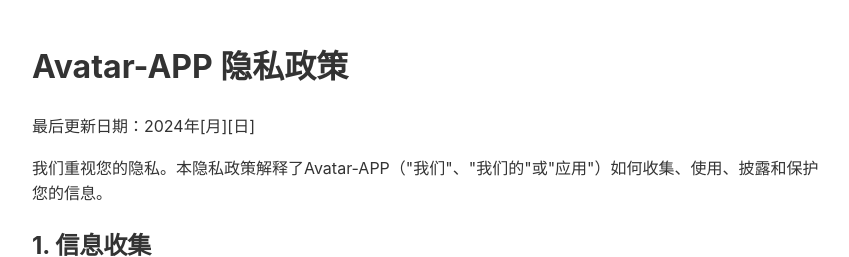
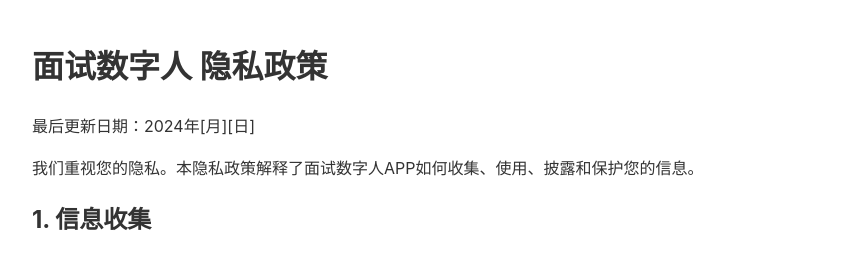
Before and after one commit to reality167/avatar-app-support, a plain HTML site: page privacy-policy.html in a window 1280 px wide. Shown: the top 257 px of the page, without its empty margins (208-1057 px from the left). Drawn offline with Linux system fonts and the light colour scheme.

Commit message:
Update privacy-policy.html

```diff
--- a/privacy-policy.html
+++ b/privacy-policy.html
@@ -3,7 +3,7 @@
 <head>
     <meta charset="UTF-8">
     <meta name="viewport" content="width=device-width, initial-scale=1.0">
-    <title>Avatar-APP - 隐私政策</title>
+    <title>面试数字人 - 隐私政策</title>
     <style>
         body {
             font-family: -apple-system, BlinkMacSystemFont, "Segoe UI", Roboto, Helvetica, Arial, sans-serif;
@@ -22,11 +22,11 @@
     </style>
 </head>
 <body>
-    <h1>Avatar-APP 隐私政策</h1>
+    <h1>面试数字人 隐私政策</h1>
     <p>最后更新日期：2024年[月][日]</p>
 
     <div class="section">
-        <p>我们重视您的隐私。本隐私政策解释了Avatar-APP（"我们"、"我们的"或"应用"）如何收集、使用、披露和保护您的信息。</p>
+        <p>我们重视您的隐私。本隐私政策解释了面试数字人APP如何收集、使用、披露和保护您的信息。</p>
     </div>
 
     <div class="section">
@@ -106,7 +106,7 @@
     </div>
 
     <footer>
-        <p>&copy; 2024 Avatar-APP - 保留所有权利</p>
+        <p>&copy; 2025 面试数字人 - 保留所有权利</p>
     </footer>
 </body>
 </html>
```
